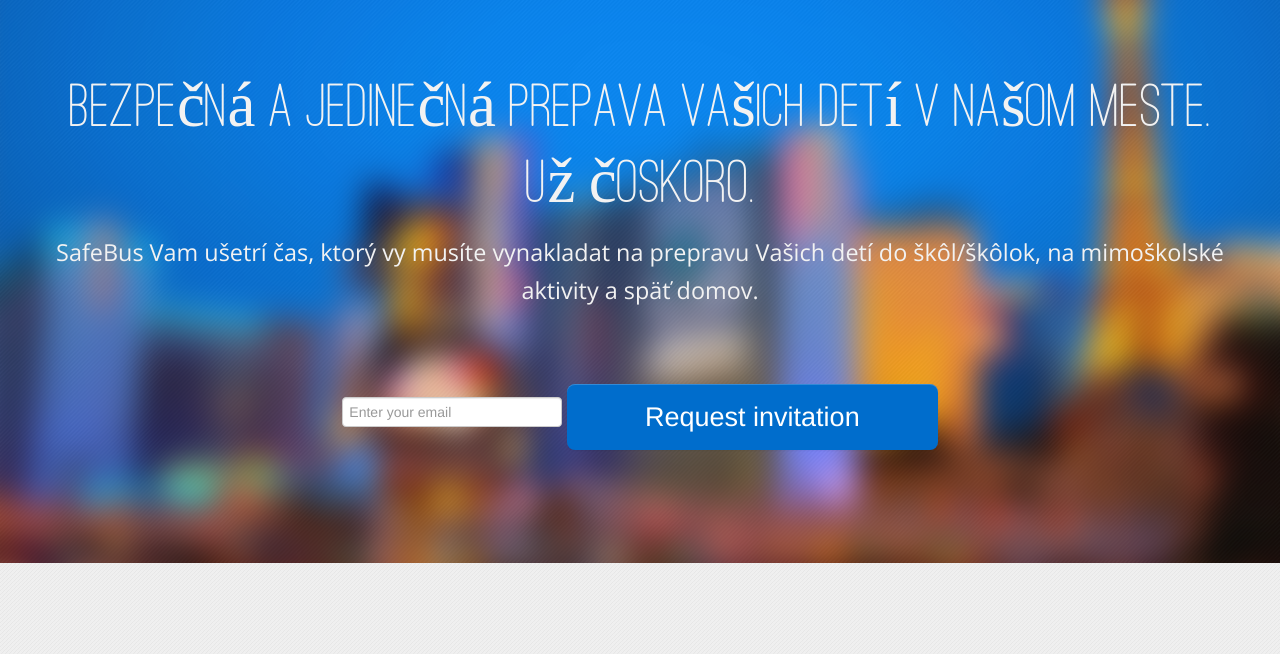
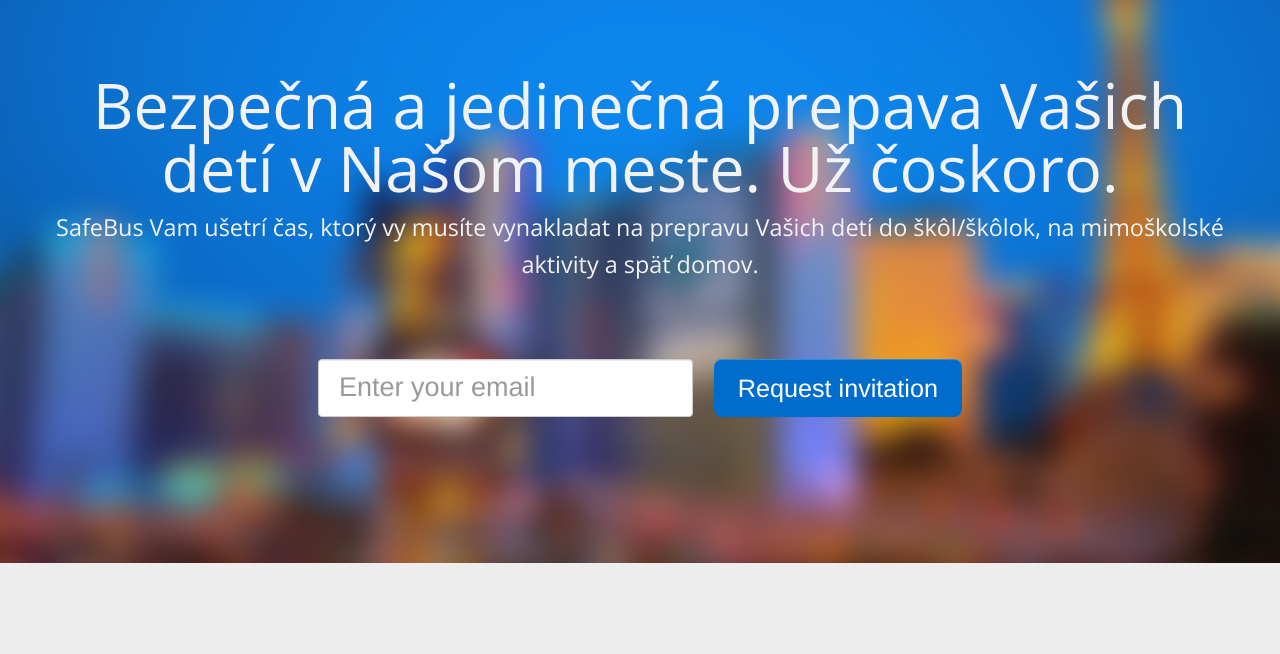
Before and after one commit to safebus/safebus.github.io, a plain HTML site: page index.html in a window 1280 px wide. Shown: the part 83-737 px from the top of the page. Drawn offline with nearby package versions, Linux system fonts and the light colour scheme; some icons are missing.

Commit message:
subscribe form styling

```diff
--- a/assets/css/style.css
+++ b/assets/css/style.css
@@ -867,3 +867,47 @@ html[xmlns] .slides {display: block;}
 		width: 80%;
 	}
 }
+
+
+.subscribe_form {
+	padding: 65px 0;
+	color: #f2f2f2;
+}
+
+.subscribe_form .heading {
+	margin-top: 0;
+	font-family: inherit;
+	font-size: 2.3em;
+	line-height: 1;
+}
+
+.subscribe_form .description {
+	font-size: 1.2em;
+	font-weight: 300;
+}
+
+.subscribe_form .description,
+.subscribe_form form {
+	margin-bottom: 0;
+}
+
+.subscribe_form form input {
+	margin-bottom: 20px;
+}
+
+.subscribe_form form input[type="email"] {
+	padding: 18px 20px;
+	margin-right: 16px;
+	width: 333px;
+	font-size: 1.5em;
+}
+
+.subscribe_form form .btn {
+	padding: 19px 24px;
+	font-size: 1.4em;
+	margin-top: -20px;
+}
+
+.footer-alert{
+	float: left;
+}
--- a/index.html
+++ b/index.html
@@ -85,14 +85,14 @@
 			<div class="hero-unit">
 				<div class="container">
 					<div class="row-fluid">
-						<div class="span12 hero-text">
+						<div class="span12 hero-text subscribe_form">
 							<h2 class="heading">Bezpečná a jedinečná prepava Vašich detí v Našom meste. Už čoskoro.</h2>
 							<p class="description">
 								SafeBus Vam ušetrí čas, ktorý vy musíte vynakladat na prepravu Vašich detí do škôl/škôlok, na mimoškolské aktivity a späť domov.
 							</p>
 
 							 <iframe name="invites_iframe" style="display: none"></iframe>
-							    <div id="contact-form-submitted" class="well well-large alert-success lead" style="display: none;">
+							    <div id="contact-form-submitted" class="alert alert-success" style="display: none;">
 							        Thank you for subscription, we will contact you.
 							    </div>
 
@@ -159,7 +159,7 @@
 
 
 			<div class="full-width">
-				<section id="contact-form-section">
+				<section id="contact-form-section" class="subscribe_form">
 					<div class="container">
 						<div class="row-fluid">
 							<div class="span6">
@@ -168,7 +168,7 @@
 							</div>
 
 								<iframe name="invites_iframe2" style="display: none"></iframe>
-							    <div id="contact-form-submitted2" class="well well-large alert-success lead" style="display: none;">
+							    <div id="contact-form-submitted2" class="alert alert-success footer-alert" style="display: none;">
 							        Thank you for subscription, we will contact you.
 							    </div>
 
```
